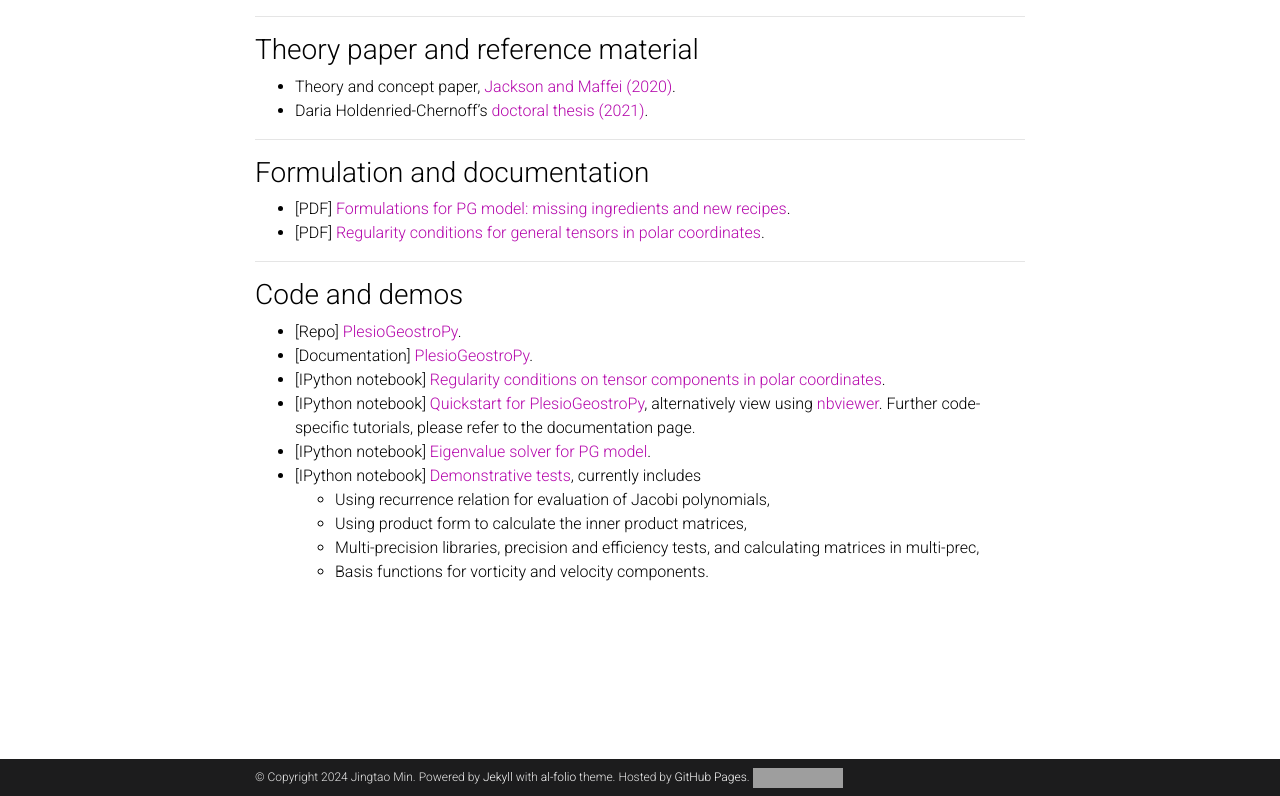
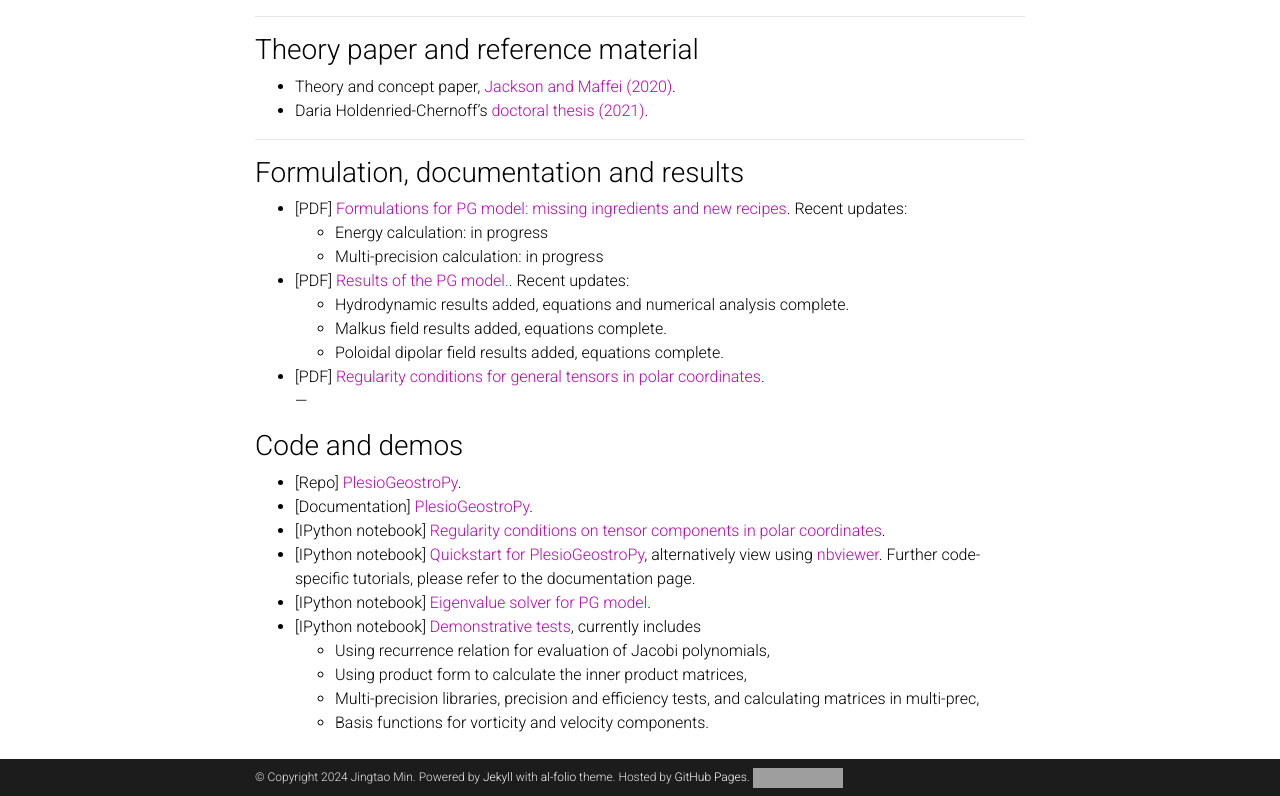
Before and after one commit to GentleMin/gentlemin.github.io, a Jekyll site: the page built from _projects/plesio_geostrophy.md, in a window 1280 px wide and 900 px high, scrolled down 650 px, cut to the strip 104-900 px from the top of the window. Built offline with Jekyll 4.4.1, drawn with Linux system fonts in a browser that asks for light colours; comment, search, counter and statistics services are not loaded; a style sheet for code colours, icons or effects is not loaded; grey boxes are pictures that could not be loaded.

Commit message:
Update PG materials

```diff
--- a/_projects/plesio_geostrophy.md
+++ b/_projects/plesio_geostrophy.md
@@ -29,11 +29,16 @@ Figure below visualizes an eigenmode solved using this code.
 
 ---
 
-### Formulation and documentation
-- [PDF] <a href="{{ 'assets/pdf/PG_Ingredients.pdf' | relative_url }}">Formulations for PG model: missing ingredients and new recipes</a>.
+### Formulation, documentation and results
+- [PDF] <a href="{{ 'assets/pdf/PG_Ingredients.pdf' | relative_url }}">Formulations for PG model: missing ingredients and new recipes</a>. Recent updates:
+  - Energy calculation: in progress
+  - Multi-precision calculation: in progress
+- [PDF] <a href="{{ 'assets/pdf/PG_Results.pdf' | relative_url }}">Results of the PG model.</a>. Recent updates:
+  - Hydrodynamic results added, equations and numerical analysis complete.
+  - Malkus field results added, equations complete.
+  - Poloidal dipolar field results added, equations complete.
 - [PDF] <a href="{{ 'assets/pdf/regular_tensors_polar_coordinates.pdf' | relative_url }}">Regularity conditions for general tensors in polar coordinates</a>.
 <br />
-
 ---
 
 ### Code and demos
```
Also changed, not shown: 2 other files.
